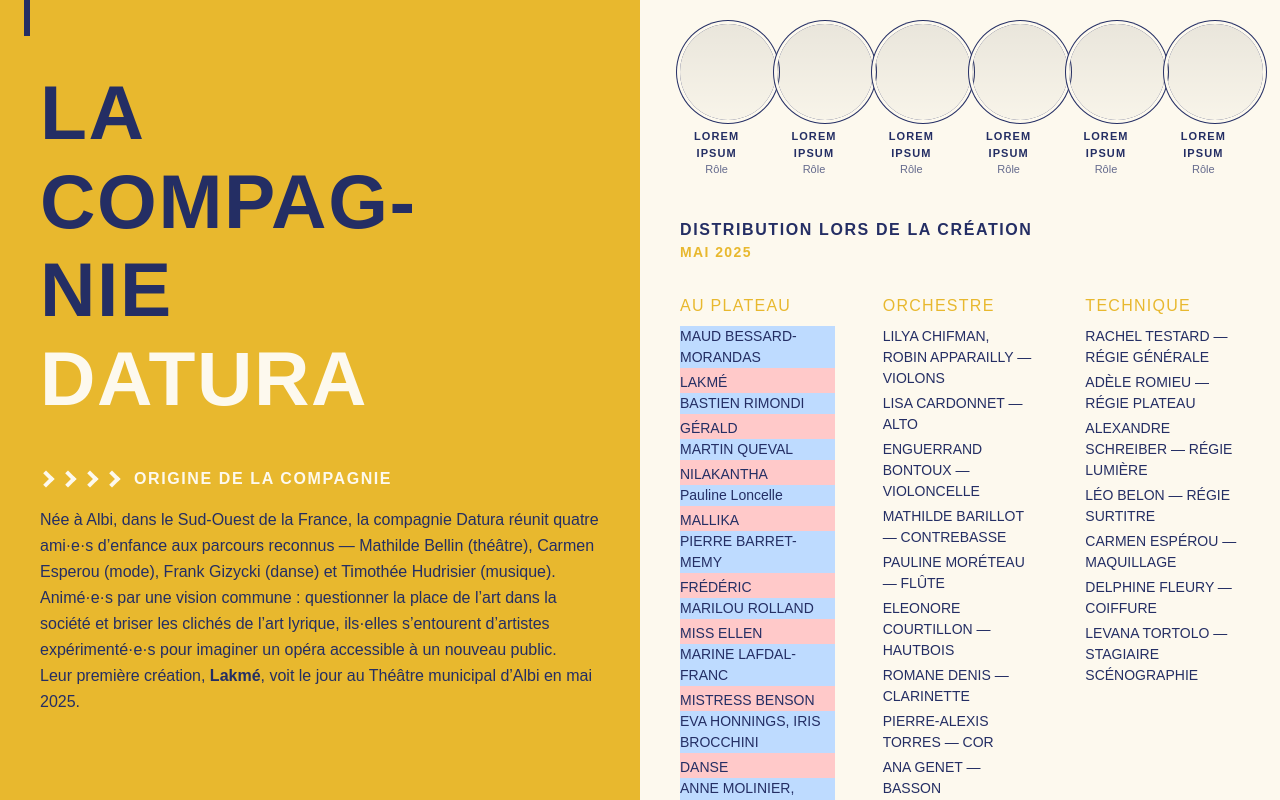
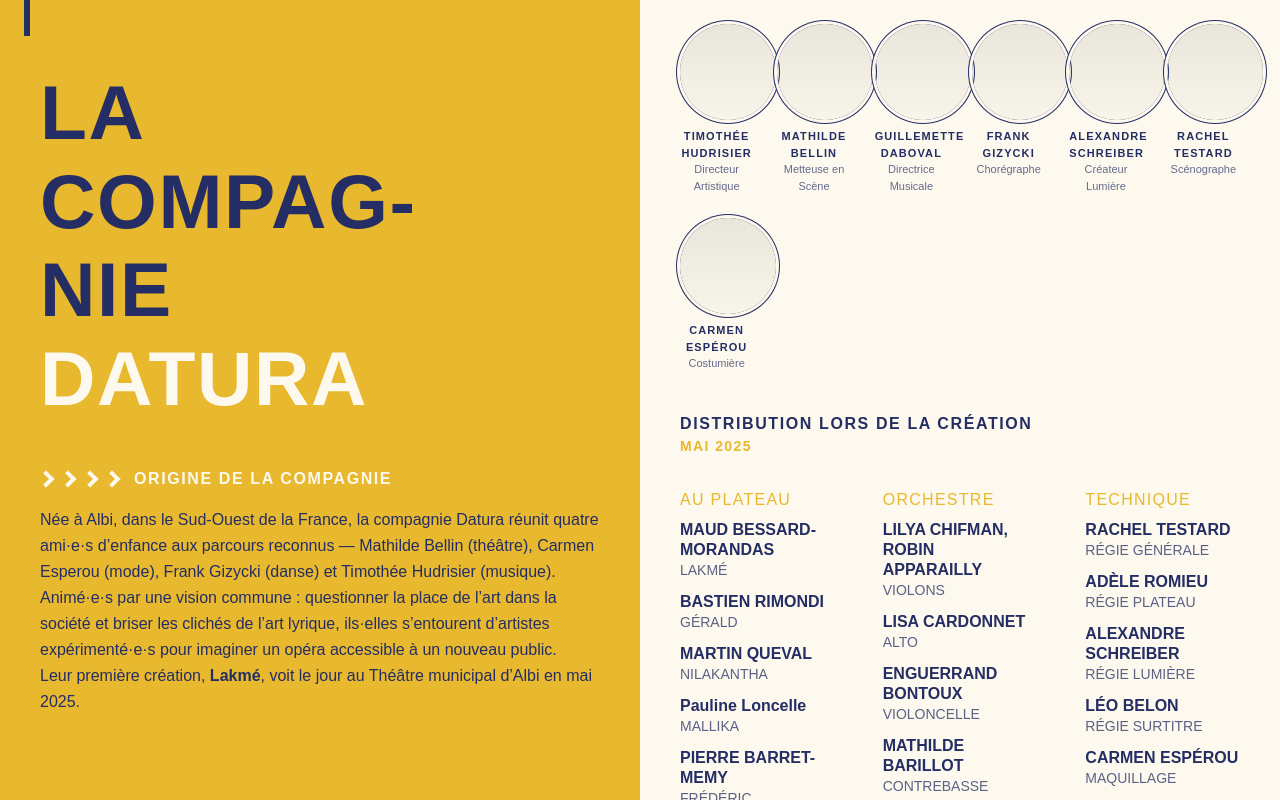
Before and after one commit to cie-datura/cie-datura-web, a Next.js app: page / in a window 1280 px wide. Shown: the part 840-1640 px from the top of the page. Built offline with nearby package versions, Linux system fonts and the light colour scheme.

Commit message:
review display

```diff
--- a/app/components/AboutDatura.tsx
+++ b/app/components/AboutDatura.tsx
@@ -117,13 +117,13 @@ export default function AboutDatura() {
         <div className="mx-auto max-w-4xl px-6 pt-16 pb-16 md:px-10 md:pb-24">
           {/* Portraits */}
           <div className="grid grid-cols-3 gap-6 sm:grid-cols-6">
-            {Array.from({ length: 6 }).map((_, i) => (
+            {production.laChefferie.map((membre, i) => (
               <div key={i} className="text-center">
                 <div className="portrait mx-auto" aria-hidden="true" />
                 <p className="mt-2 text-[10px] uppercase tracking-widest font-semibold md:text-[11px]">
-                  Lorem Ipsum
+                  {membre.nom}
                 </p>
-                <p className="text-[10px] opacity-70 md:text-[11px]">Rôle</p>
+                <p className="text-[10px] opacity-70 md:text-[11px]">{membre.rôle}</p>
               </div>
             ))}
           </div>
@@ -144,39 +144,45 @@ export default function AboutDatura() {
           <div className="credits mt-8">
             <div>
               <h4>Au plateau</h4>
+              <ul className="flex flex-col gap-3">
                 {production.plateau.map((membre, i) => (
-              <ul className="space-y-1 text-sm bg-red-200">
-                  <li className="bg-blue-200" key={i}>
+                  <li key={i} className="flex flex-col leading-tight list-none">
+                    <span className="font-bold">
                       {Array.isArray(membre.nom)
                         ? membre.nom.join(", ")
-                      : membre.nom}{" "}
+                        : membre.nom}
+                    </span>
+                    <span className="text-sm opacity-75">{membre.rôle}</span>
                   </li>
-                  <li className="">{membre.rôle}</li>
+                ))}
               </ul>
-                ))}
             </div>
             <div>
               <h4>Orchestre</h4>
-              <ul className="space-y-1 text-sm">
+              <ul className="flex flex-col gap-3">
                 {production.orchestre.map((membre, i) => (
-                  <li key={i}>
+                  <li key={i} className="flex flex-col leading-tight list-none">
+                    <span className="font-bold">
                       {Array.isArray(membre.nom)
                         ? membre.nom.join(", ")
-                      : membre.nom}{" "}
-                    — {membre.rôle}
+                        : membre.nom}
+                    </span>
+                    <span className="text-sm opacity-75">{membre.rôle}</span>
                   </li>
                 ))}
               </ul>
             </div>
             <div>
               <h4>Technique</h4>
-              <ul className="space-y-1 text-sm">
+              <ul className="flex flex-col gap-3">
                 {production.technique.map((membre, i) => (
-                  <li key={i}>
+                  <li key={i} className="flex flex-col leading-tight list-none">
+                    <span className="font-bold">
                       {Array.isArray(membre.nom)
                         ? membre.nom.join(", ")
-                      : membre.nom}{" "}
-                    — {membre.rôle}
+                        : membre.nom}
+                    </span>
+                    <span className="text-sm opacity-75">{membre.rôle}</span>
                   </li>
                 ))}
               </ul>
@@ -187,7 +193,7 @@ export default function AboutDatura() {
           <div className="rule-dots mt-8" />
 
           {/* Admin */}
-          <div className="mt-8 grid gap-6 sm:grid-cols-1 text-sm">
+          {/* <div className="mt-8 grid gap-6 sm:grid-cols-1 text-sm">
             <div>
               <h4>Direction Artistique</h4>
               <ul className="space-y-1">
@@ -201,7 +207,7 @@ export default function AboutDatura() {
                 ))}
               </ul>
             </div>
-          </div>
+          </div> */}
         </div>
       </section>
     </main>
```
Lines whose indentation alone changed are shown as unchanged.
